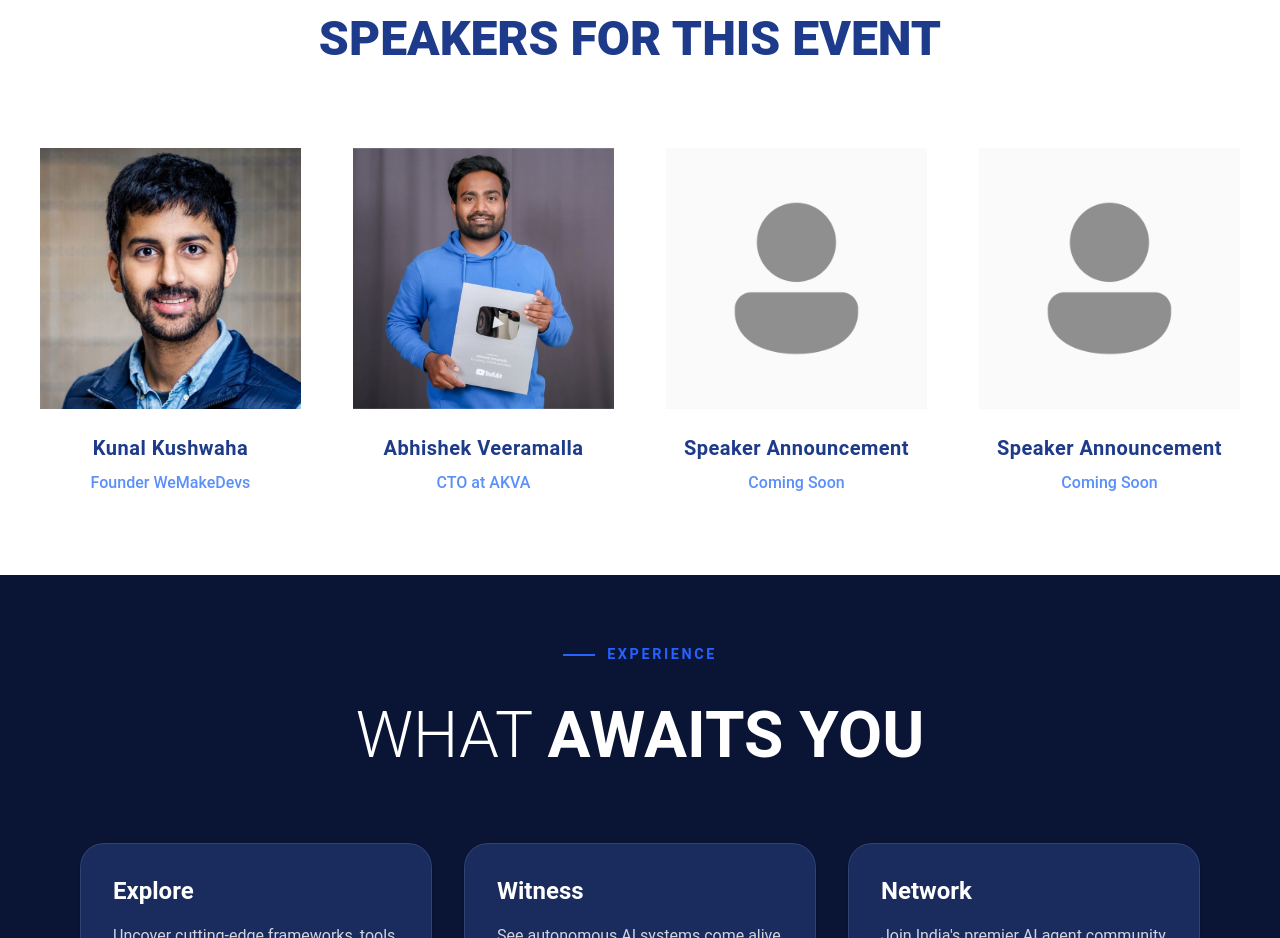
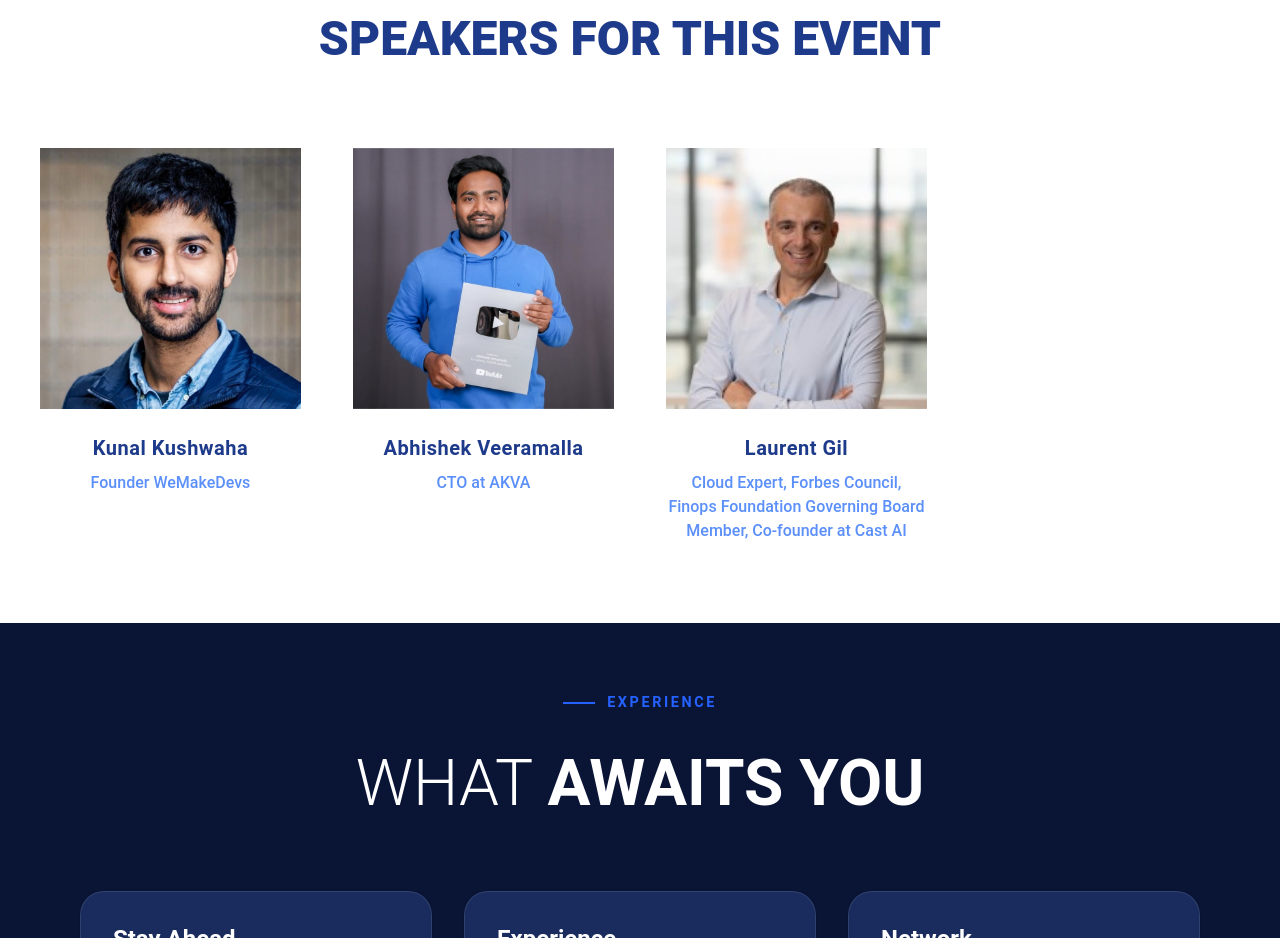
Before and after one commit to kunalworldwide/cloudxai-fest-spark, a Nuxt app: page / in a window 1280 px wide. Shown: the part 1862-2800 px from the top of the page. Built offline with nearby package versions, Linux system fonts and the light colour scheme.

Commit message:
Update button size in hero.vue and revise event titles and descriptions in whatToExpect.vue for clarity and engagement

```diff
--- a/app/assets/data/speakers.json
+++ b/app/assets/data/speakers.json
@@ -26,66 +26,15 @@
     ]
   },
   {
-    "name": "Speaker Announcement",
-    "role": "Coming Soon",
-    "image": "",
+    "name": "Laurent Gil",
+    "role": "Cloud Expert, Forbes Council, Finops Foundation Governing Board Member, Co-founder at Cast AI",
+    "bio": "Laurent is Co-founder and President at Cast Ai, leading product and business development. Previously, he co-founded Zenedge (acquired by Oracle in 2018) and Viewdle (acquired by Google in 2012). He is also a FinOps Governing Board Member, recognized cloud expert, and Forbes Council member.",
+    "image": "laurent.png",
     "socials": [
       {
-        "name": "calendar",
-        "icon": "mdi-calendar-blank",
-        "url": "#"
-      },
-      {
-        "name": "menu",
-        "icon": "mdi-menu",
-        "url": "#"
-      },
-      {
-        "name": "share",
-        "icon": "mdi-share-variant",
-        "url": "#"
-      },
-      {
-        "name": "instagram",
-        "icon": "mdi-instagram",
-        "url": "#"
-      },
-      {
-        "name": "facebook",
-        "icon": "mdi-facebook",
-        "url": "#"
-      }
-    ]
-  },
-  {
-    "name": "Speaker Announcement",
-    "role": "Coming Soon",
-    "image": "",
-    "socials": [
-      {
-        "name": "calendar",
-        "icon": "mdi-calendar-blank",
-        "url": "#"
-      },
-      {
-        "name": "menu",
-        "icon": "mdi-menu",
-        "url": "#"
-      },
-      {
-        "name": "share",
-        "icon": "mdi-share-variant",
-        "url": "#"
-      },
-      {
-        "name": "instagram",
-        "icon": "mdi-instagram",
-        "url": "#"
-      },
-      {
-        "name": "facebook",
-        "icon": "mdi-facebook",
-        "url": "#"
+        "name": "linkedin",
+        "icon": "mdi-linkedin",
+        "url": "https://www.linkedin.com/in/laurentgil/"
       }
     ]
   }
--- a/app/components/home/hero.vue
+++ b/app/components/home/hero.vue
@@ -34,7 +34,7 @@
                   <v-btn
                     color="white"
                     variant="flat"
-                    size="large"
+                    size="x-large"
 
                     class="text-none rounded-xl"
                     append-icon="mdi-arrow-top-right"
--- a/app/components/home/whatToExpect.vue
+++ b/app/components/home/whatToExpect.vue
@@ -35,21 +35,21 @@
 const eventsByDay = [
   {
     id: 1,
-    title: "Explore",
+    title: "Stay Ahead",
     description:
-      "Uncover cutting-edge frameworks, tools, and workflows transforming software into intelligent systems. Learn from real-world deployment stories and discover how multi-agent orchestration turns innovative concepts into practical solutions.",
+      "Discover the core themes shaping CloudXAI, including cloud-native AI systems, multi-agent orchestration, intelligent automation and real production deployments. Gain practical insight into how leading teams are building smarter, faster and more efficient cloud architectures with AI.",
   },
   {
     id: 2,
-    title: "Witness",
+    title: "Experience",
     description:
-      "See autonomous AI systems come alive through live demonstrations, interactive showcases, and compelling case studies. Experience firsthand the transformative power of agentic AI in action.",
+      "Start your day with networking over breakfast, pick up exclusive event swag, join hands-on workshops, meet industry-leading speakers and participate in challenges and raffles. And don’t miss the closing party to wrap up the day in style.",
   },
   {
     id: 3,
     title: "Network",
     description:
-      "Join India's premier AI agent community gathering. Connect with visionary founders, groundbreaking researchers, and innovative developers who are shaping the future of intelligent software.",
+      "Connect with founders, cloud experts, influencers and peers who are defining the next era of Cloud Automation and AI Infrastructure Exchange stories, spark collaborations and build relationships within most dynamic AI and cloud community.",
   },
 ];
 </script>
```
Also changed, not shown: public/images/speakers/laurent.png (added).
